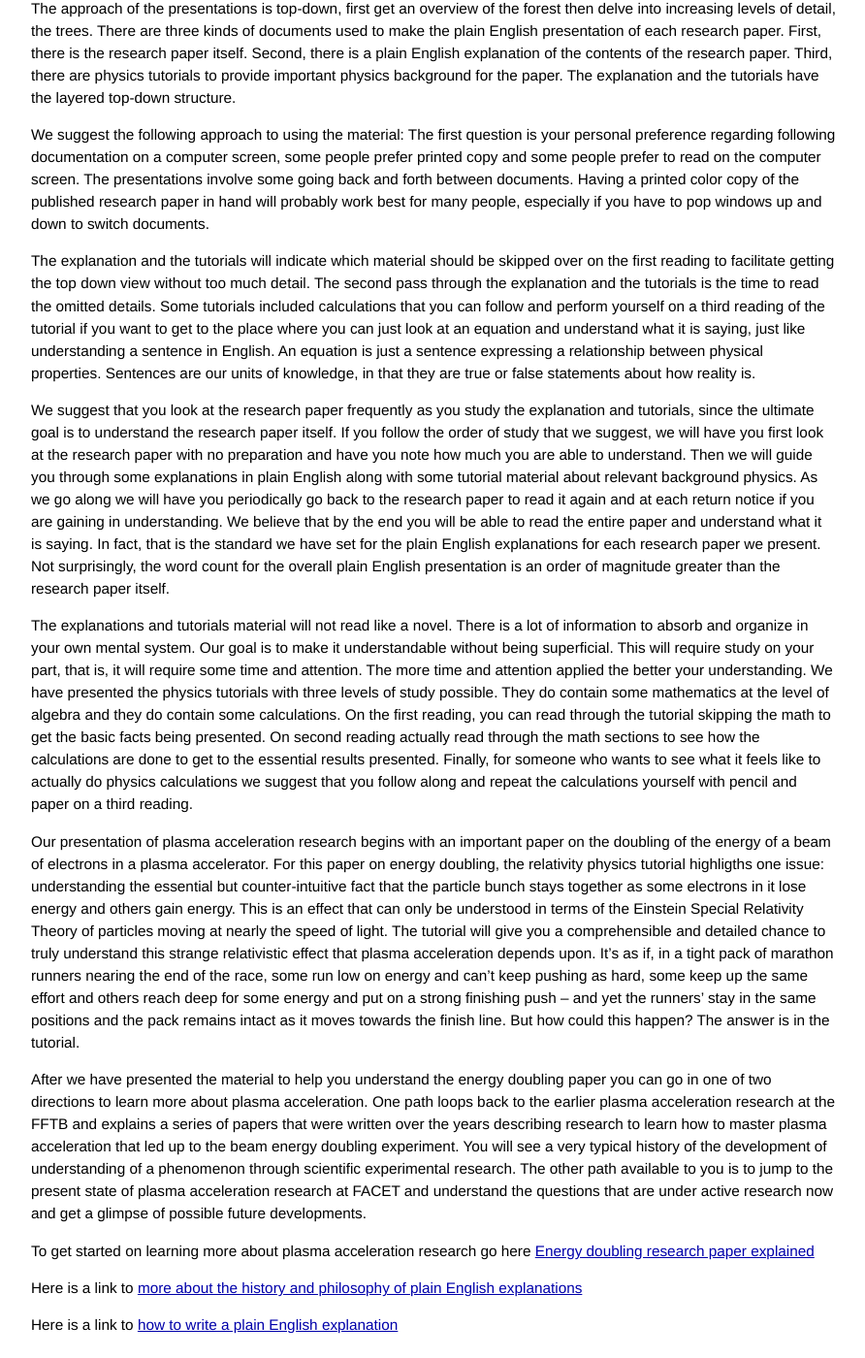
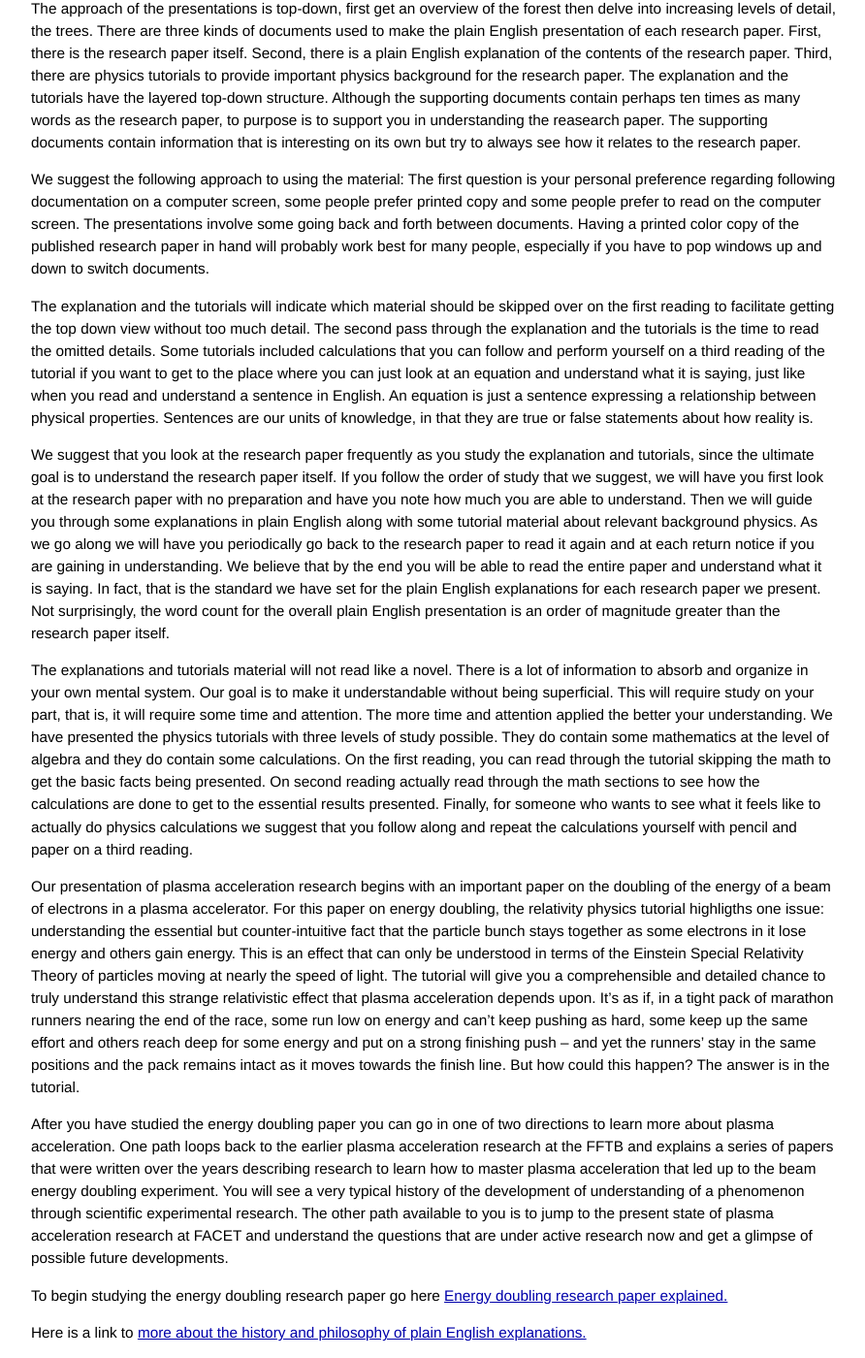
Before and after one commit to grbfacet/facet, a Jekyll site: the page built from plasma-accel-explained.md, in a window 1280 px wide and 1400 px high, scrolled down 999 px. Shown: the whole window at 97% size, without its empty margins (193-1085 px from the left). Built offline with Jekyll 4.4.1, drawn with Linux system fonts in a browser that asks for light colours; some of the changed text lies outside the part shown.

Commit message:
Update plasma-accel-explained.md

```diff
--- a/plasma-accel-explained.md
+++ b/plasma-accel-explained.md
@@ -23,11 +23,11 @@ We have endeavored to demonstrate this second explanation for the obscurity of r
 
 # The Presentations
 
-The approach of the presentations is top-down, first get an overview of the forest then delve into increasing levels of detail, the trees. There are three kinds of documents used to make the plain English presentation of each research paper. First, there is the research paper itself. Second, there is a plain English explanation of the contents of the research paper. Third, there are physics tutorials to provide important physics background for the paper. The explanation and the tutorials have the layered top-down structure.
+The approach of the presentations is top-down, first get an overview of the forest then delve into increasing levels of detail, the trees. There are three kinds of documents used to make the plain English presentation of each research paper. First, there is the research paper itself. Second, there is a plain English explanation of the contents of the research paper. Third, there are physics tutorials to provide important physics background for the research paper. The explanation and the tutorials have the layered top-down structure. Although the supporting documents contain perhaps ten times as many words as the research paper, to purpose is to support you in understanding the reasearch paper. The supporting documents contain information that is interesting on its own but try to always see how it relates to the research paper.
 
 We suggest the following approach to using the material: The first question is your personal preference regarding following documentation on a computer screen, some people prefer printed copy and some people prefer to read on the computer screen. The presentations involve some going back and forth between documents. Having a printed color copy of the published research paper in hand will probably work best for many people, especially if you have to pop windows up and down to switch documents.
 
-The explanation and the tutorials will indicate which material should be skipped over on the first reading to facilitate getting the top down view without too much detail. The second pass through the explanation and the tutorials is the time to read the omitted details. Some tutorials included calculations that you can follow and perform yourself on a third reading of the tutorial if you want to get to the place where you can just look at an equation and understand what it is saying, just like understanding a sentence in English. An equation is just a sentence expressing a relationship between physical properties. Sentences are our units of knowledge, in that they are true or false statements about how reality is.
+The explanation and the tutorials will indicate which material should be skipped over on the first reading to facilitate getting the top down view without too much detail. The second pass through the explanation and the tutorials is the time to read the omitted details. Some tutorials included calculations that you can follow and perform yourself on a third reading of the tutorial if you want to get to the place where you can just look at an equation and understand what it is saying, just like when you read and understand a sentence in English. An equation is just a sentence expressing a relationship between physical properties. Sentences are our units of knowledge, in that they are true or false statements about how reality is.
 
 We suggest that you look at the research paper frequently as you study the explanation and tutorials, since the ultimate goal is to understand the research paper itself. If you follow the order of study that we suggest, we will have you first look at the research paper with no preparation and have you note how much you are able to understand. Then we will guide you through some explanations in plain English along with some tutorial material about relevant background physics. As we go along we will have you periodically go back to the research paper to read it again and at each return notice if you are gaining in understanding. We believe that by the end you will be able to read the entire paper and understand what it is saying. In fact, that is the standard we have set for the plain English explanations for each research paper we present. Not surprisingly, the word count for the overall plain English presentation is an order of magnitude greater than the research paper itself.
 
@@ -35,13 +35,13 @@ The explanations and tutorials material will not read like a novel. There is a l
 
 Our presentation of plasma acceleration research begins with an important paper on the doubling of the energy of a beam of electrons in a plasma accelerator. For this paper on energy doubling, the relativity physics tutorial highligths one issue: understanding the essential but counter-intuitive fact that the particle bunch stays together as some electrons in it lose energy and others gain energy. This is an effect that can only be understood in terms of the Einstein Special Relativity Theory of particles moving at nearly the speed of light. The tutorial will give you a comprehensible and detailed chance to truly understand this strange relativistic effect that plasma acceleration depends upon. It’s as if, in a tight pack of marathon runners nearing the end of the race, some run low on energy and can’t keep pushing as hard, some keep up the same effort and others reach deep for some energy and put on a strong finishing push – and yet the runners’ stay in the same positions and the pack remains intact as it moves towards the finish line. But how could this happen? The answer is in the tutorial.
 
-After we have presented the material to help you understand the energy doubling paper you can go in one of two directions to learn more about plasma acceleration. One path loops back to the earlier plasma acceleration research at the FFTB and explains a series of papers that were written over the years describing research to learn how to master plasma acceleration that led up to the beam energy doubling experiment. You will see a very typical history of the development of understanding of a phenomenon through scientific experimental research. The other path available to you is to jump to the present state of plasma acceleration research at FACET and understand the questions that are under active research now and get a glimpse of possible future developments.
+After you have studied the energy doubling paper you can go in one of two directions to learn more about plasma acceleration. One path loops back to the earlier plasma acceleration research at the FFTB and explains a series of papers that were written over the years describing research to learn how to master plasma acceleration that led up to the beam energy doubling experiment. You will see a very typical history of the development of understanding of a phenomenon through scientific experimental research. The other path available to you is to jump to the present state of plasma acceleration research at FACET and understand the questions that are under active research now and get a glimpse of possible future developments.
 
 
 
 
-<p>To get started on learning more about plasma acceleration research go here <a href="/energy-doubling-explained.html">Energy doubling research paper explained</a></p>
+<p>To begin studying the energy doubling research paper go here <a href="/energy-doubling-explained.html">Energy doubling research paper explained.</a></p>
 
-<p>Here is a link to <a href="/plain-english-papers.html">more about the history and philosophy of plain English explanations</a></p>
+<p>Here is a link to <a href="/plain-english-papers.html">more about the history and philosophy of plain English explanations.</a></p>
 
-<p>Here is a link to <a href="/how-to-write-a-PEP.html">how to write a plain English explanation</a></p>
+<p>Here is a link to <a href="/how-to-write-a-PEP.html">how to write a plain English explanation.</a></p>
```
